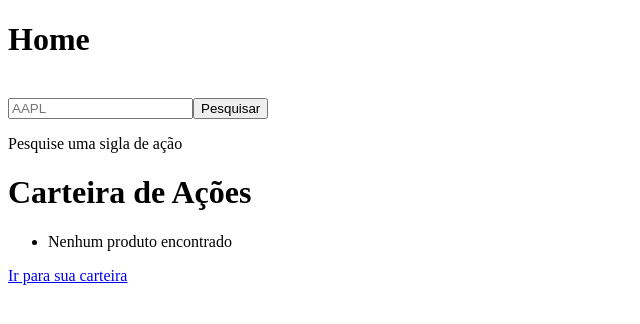
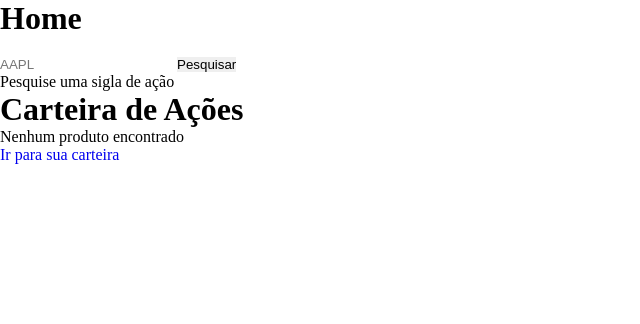
Before and after one commit to luizalsc/Stock-application, a React (Create React App) app: page / in a window 1280 px wide. Shown: the top 324 px of the page, without its empty margins (0-640 px from the left). Built offline with nearby package versions, Linux system fonts and the light colour scheme.

Commit message:
Install tailwind and create style directory

```diff
--- a/src/App.js
+++ b/src/App.js
@@ -1,3 +1,4 @@
+import './style/reset.css'
 import { Provider } from 'react-redux'
 import { PersistGate } from 'redux-persist/integration/react'
 import { store, persistor } from './data/store/store'
--- /dev/null
+++ b/src/style/reset.css
@@ -0,0 +1,13 @@
+html{
+  font-size: 62,5%;
+}
+
+*{
+  margin: 0;
+  padding: 0;
+  list-style: none;
+  border: none;
+  outline: none;
+  box-sizing: border-box;
+  text-decoration: none;
+}
```
Also changed, not shown: package.json (+5 -2 lines), 1 other file (tests, documents, lock files or other folders).
